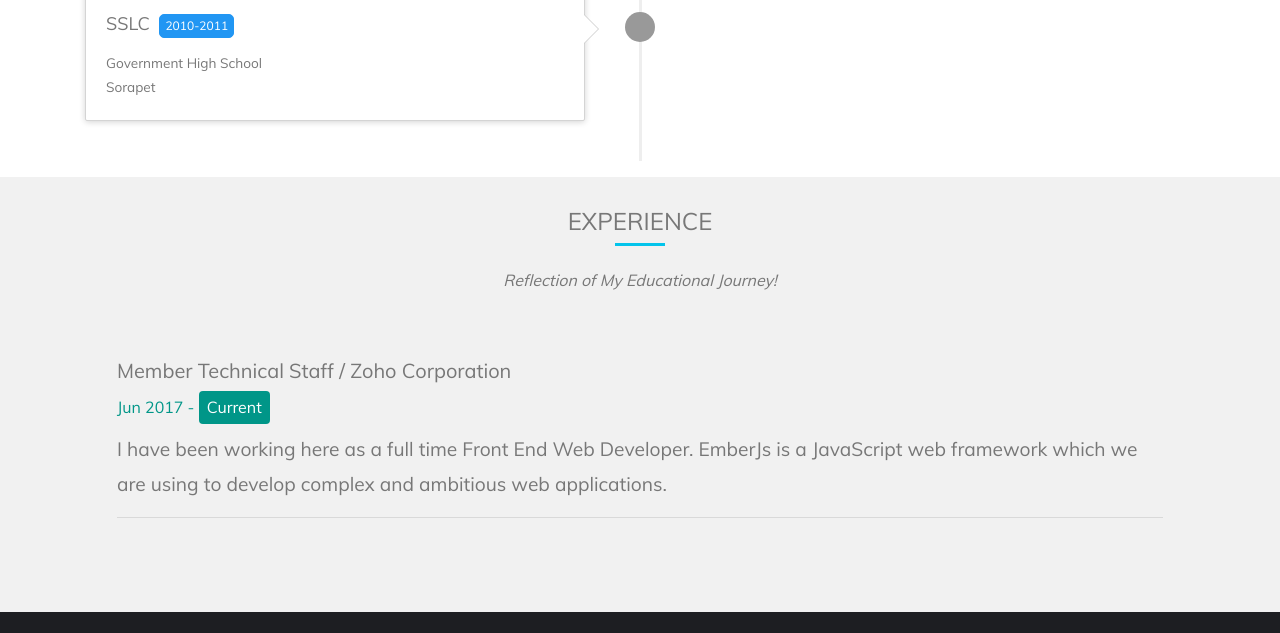
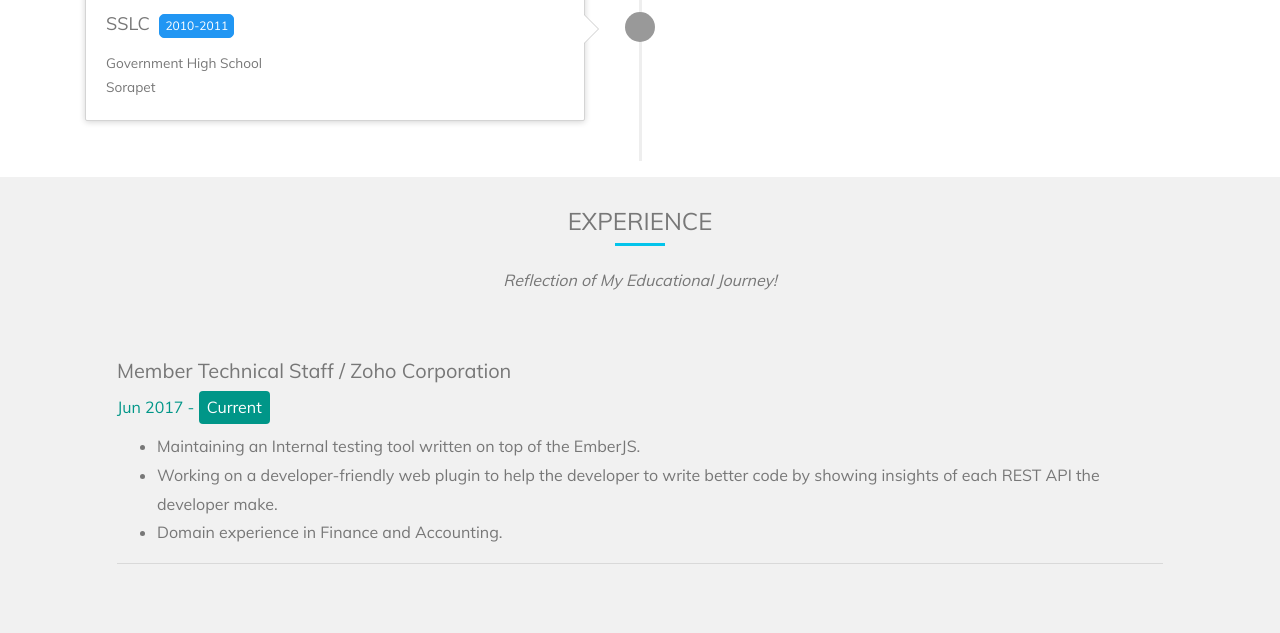
Before and after one commit to theenadayalank/website, a Gatsby site: page / in a window 1280 px wide. Shown: the part 2920-3553 px from the top of the page. Built offline with nearby package versions, Linux system fonts and the light colour scheme; Gatsby itself is replaced by a stand-in of ours.

Commit message:
about me section update

```diff
--- a/src/components/Home/index.js
+++ b/src/components/Home/index.js
@@ -206,11 +206,11 @@
           <h6 className="career-duration-color">
             Jun 2017 - <span className="label-present">Current</span>
           </h6>
-          <p className="font-md">
-            I have been working here as a full time Front End Web Developer.
-            EmberJs is a JavaScript web framework which we are using to develop
-            complex and ambitious web applications.
-          </p>
+          <ul>
+            <li>Maintaining an Internal testing tool written on top of the EmberJS.</li>
+            <li>Working on a developer-friendly web plugin to help the developer to write better code by showing insights of each REST API the developer make.</li>
+            <li>Domain experience in Finance and Accounting.</li>
+          </ul>
           <hr />
         </div>
       </div>
```
